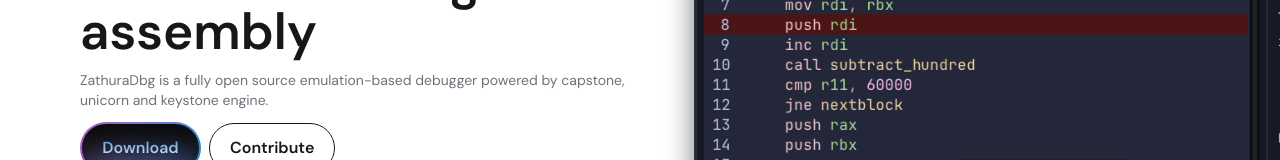
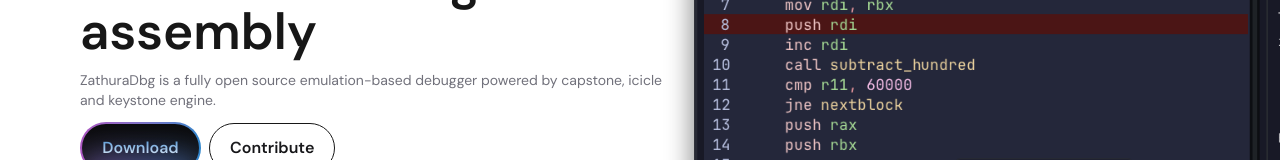
Before and after one commit to Musheer0/zathuradbg, a Next.js app: page / in a window 1280 px wide. Shown: the part 381-541 px from the top of the page. Built offline with nearby package versions, Linux system fonts and the light colour scheme; no server answers.

Commit message:
Update hero.tsx

```diff
--- a/src/components/home/hero.tsx
+++ b/src/components/home/hero.tsx
@@ -16,7 +16,7 @@
        The easiest GUI tool to learn and debug assembly
        </h1>
        <p className='text-sm text-zinc-500'>
-       ZathuraDbg is a fully open source emulation-based debugger powered by capstone, unicorn and keystone engine.
+       ZathuraDbg is a fully open source emulation-based debugger powered by capstone, icicle and keystone engine.
        </p>
      <div className="actions flex items-center gap-2">
 
```
